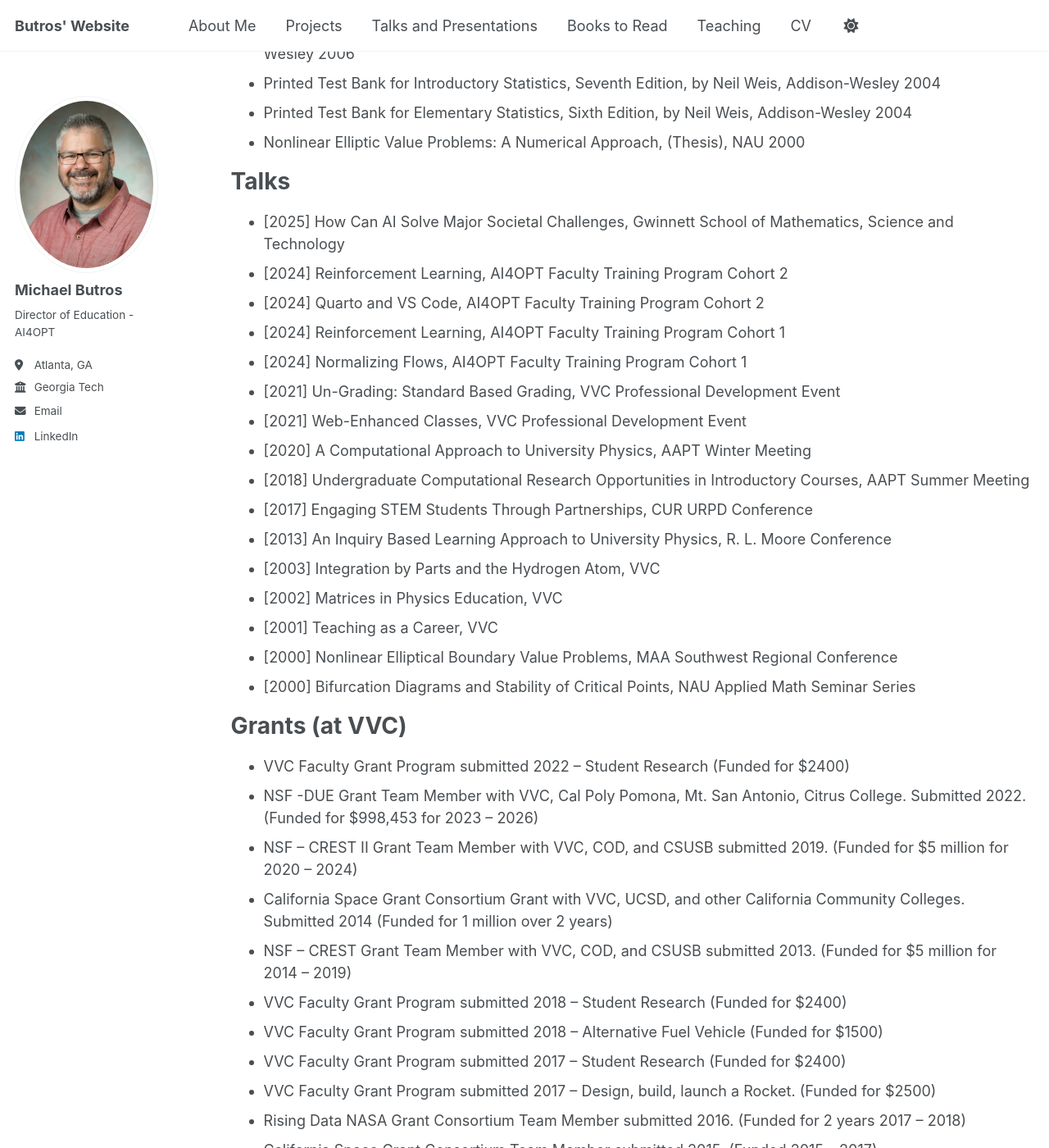
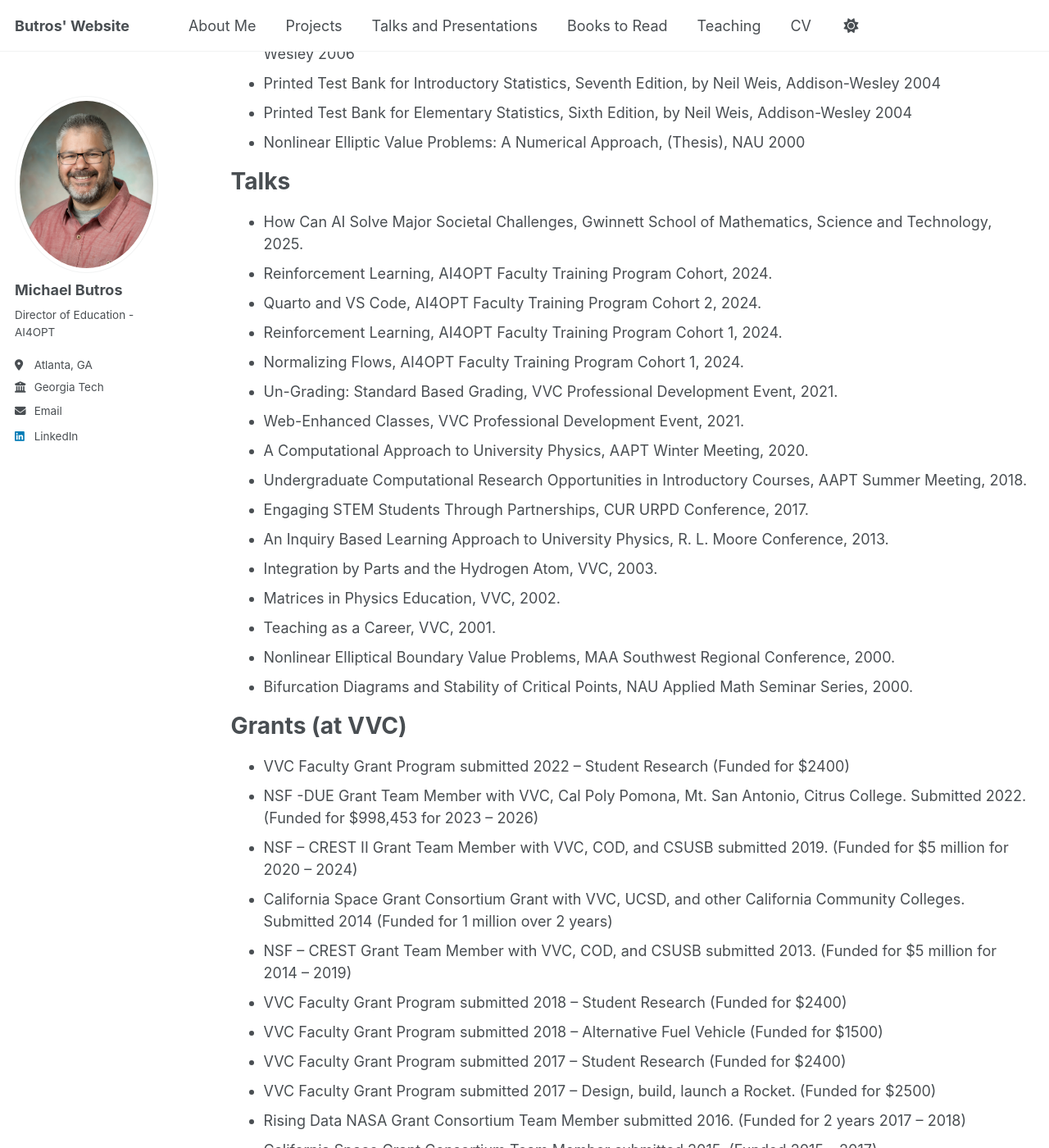
Before and after one commit to MButros/MButros.github.io, a Jekyll site: the page built from _pages/cv.md, in a window 1280 px wide and 1400 px high, scrolled down 1601 px. Shown: the whole window at 82% size. Built offline with Jekyll 4.4.1, drawn with Linux system fonts in a browser that asks for light colours.

Commit message:
Update cv.md

```diff
--- a/_pages/cv.md
+++ b/_pages/cv.md
@@ -65,22 +65,22 @@
 
 Talks
 ======
- * [2025] How Can AI Solve Major Societal Challenges, Gwinnett School of Mathematics, Science and Technology
- * [2024] Reinforcement Learning, AI4OPT Faculty Training Program Cohort 2
- * [2024] Quarto and VS Code, AI4OPT Faculty Training Program Cohort 2
- * [2024] Reinforcement Learning, AI4OPT Faculty Training Program Cohort 1
- * [2024] Normalizing Flows, AI4OPT Faculty Training Program Cohort 1
- * [2021] Un-Grading: Standard Based Grading, VVC Professional Development Event
- * [2021] Web-Enhanced Classes, VVC Professional Development Event
- * [2020] A Computational Approach to University Physics, AAPT Winter Meeting
- * [2018] Undergraduate Computational Research Opportunities in Introductory Courses, AAPT Summer Meeting
- * [2017] Engaging STEM Students Through Partnerships, CUR URPD Conference
- * [2013] An Inquiry Based Learning Approach to University Physics, R. L. Moore Conference
- * [2003] Integration by Parts and the Hydrogen Atom, VVC
- * [2002] Matrices in Physics Education, VVC
- * [2001] Teaching as a Career, VVC
- * [2000] Nonlinear Elliptical Boundary Value Problems, MAA Southwest Regional Conference
- * [2000] Bifurcation Diagrams and Stability of Critical Points, NAU Applied Math Seminar Series
+ * How Can AI Solve Major Societal Challenges, Gwinnett School of Mathematics, Science and Technology, 2025.
+ * Reinforcement Learning, AI4OPT Faculty Training Program Cohort, 2024.
+ * Quarto and VS Code, AI4OPT Faculty Training Program Cohort 2, 2024.
+ * Reinforcement Learning, AI4OPT Faculty Training Program Cohort 1, 2024.
+ * Normalizing Flows, AI4OPT Faculty Training Program Cohort 1, 2024.
+ * Un-Grading: Standard Based Grading, VVC Professional Development Event, 2021.
+ * Web-Enhanced Classes, VVC Professional Development Event, 2021.
+ * A Computational Approach to University Physics, AAPT Winter Meeting, 2020.
+ * Undergraduate Computational Research Opportunities in Introductory Courses, AAPT Summer Meeting, 2018.
+ * Engaging STEM Students Through Partnerships, CUR URPD Conference, 2017.
+ * An Inquiry Based Learning Approach to University Physics, R. L. Moore Conference, 2013.
+ * Integration by Parts and the Hydrogen Atom, VVC, 2003.
+ * Matrices in Physics Education, VVC, 2002.
+ * Teaching as a Career, VVC, 2001.
+ * Nonlinear Elliptical Boundary Value Problems, MAA Southwest Regional Conference, 2000.
+ * Bifurcation Diagrams and Stability of Critical Points, NAU Applied Math Seminar Series, 2000.
 
 
 Grants (at VVC)
```
